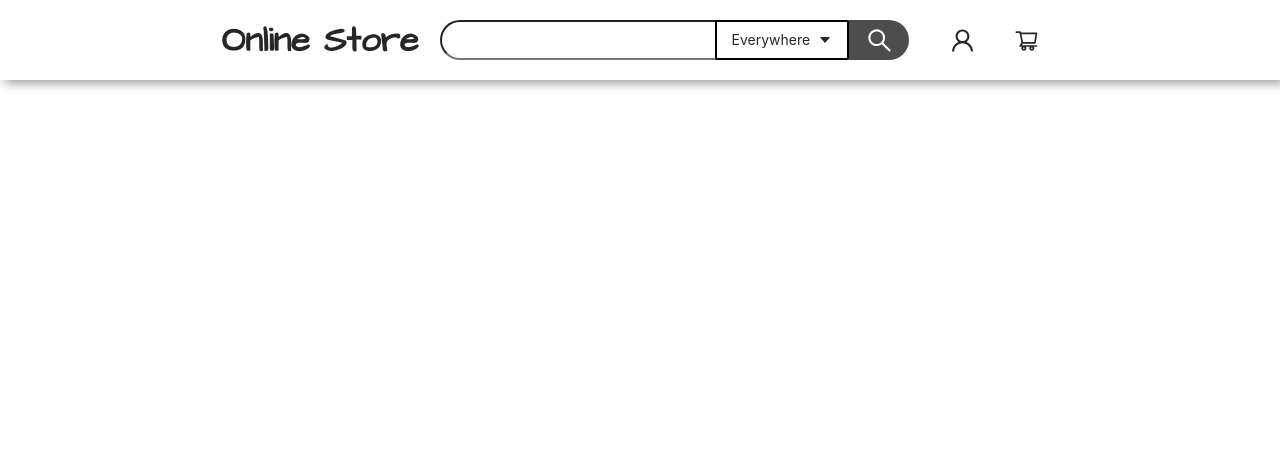
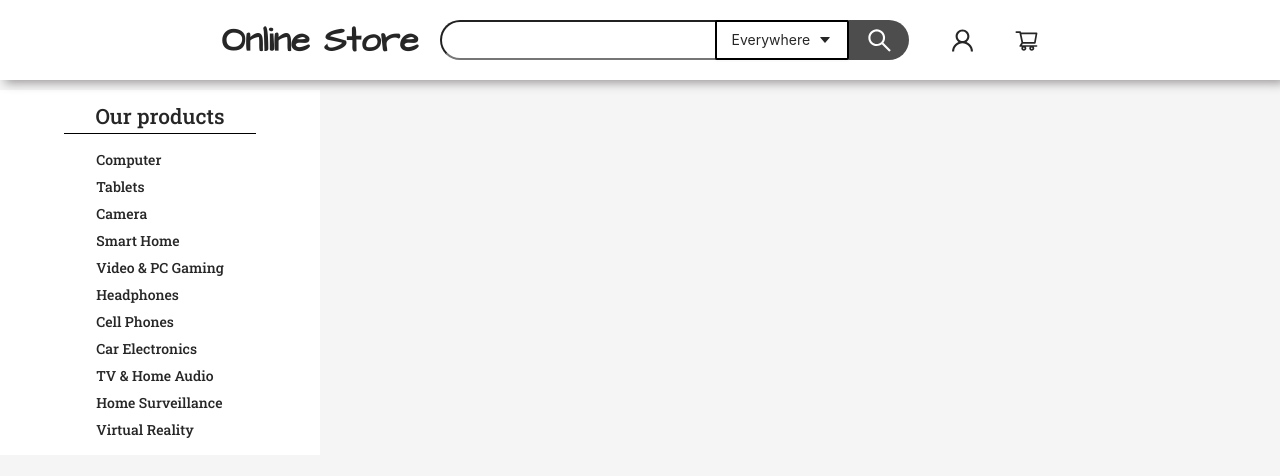
Before and after one commit to followhappyq/online-store, a React (Create React App) app in the folder client/: page / in a window 1280 px wide. Shown: the top 476 px of the page. Built offline with nearby package versions, Linux system fonts and the light colour scheme.

Commit message:
added sidemenu

```diff
--- a/client/package.json
+++ b/client/package.json
@@ -14,7 +14,8 @@
     "react-router-dom": "^5.2.0",
     "react-scripts": "3.4.1",
     "redux": "^4.0.5",
-    "sass": "^1.26.7"
+    "sass": "^1.26.7",
+    "shortid": "^2.2.15"
   },
   "scripts": {
     "start": "react-scripts start",
--- a/client/public/index.html
+++ b/client/public/index.html
@@ -29,6 +29,10 @@
       href="https://fonts.googleapis.com/css2?family=Architects+Daughter&display=swap"
       rel="stylesheet"
     />
+    <link
+      href="https://fonts.googleapis.com/css2?family=Roboto+Slab:wght@500&display=swap"
+      rel="stylesheet"
+    />
     <title>React App</title>
   </head>
   <body>
--- a/client/src/components/Header/header.scss
+++ b/client/src/components/Header/header.scss
@@ -4,8 +4,8 @@
   display: flex;
   align-items: center;
   justify-content: center;
-  position: fixed;
-  z-index: 1;
+  position: sticky;
+  top: 0;
   background-color: #fff;
   box-shadow: 5px 3px 10px rgb(155, 152, 152);
 
--- /dev/null
+++ b/client/src/components/SideMenu/SideMenu.jsx
@@ -0,0 +1,36 @@
+import React from "react"
+import shortid from "shortid"
+
+import "./sidemenu.scss"
+
+const SideMenu = () => {
+  const items = [
+    "Computer",
+    "Tablets",
+    "Camera",
+    "Smart Home",
+    "Video & PC Gaming",
+    "Headphones",
+    "Cell Phones",
+    "Car Electronics",
+    "TV & Home Audio",
+    "Home Surveillance",
+    "Virtual Reality",
+  ]
+  return (
+    <div className="side-menu">
+      <div className="side-menu__title">
+        <h2>Our products</h2>
+      </div>
+      <ul className="side-menu__list">
+        {items.map((item) => (
+          <li className="side-menu__list__item" key={shortid.generate()}>
+            {item}
+          </li>
+        ))}
+      </ul>
+    </div>
+  )
+}
+
+export default SideMenu
--- /dev/null
+++ b/client/src/components/SideMenu/sidemenu.scss
@@ -0,0 +1,29 @@
+.side-menu {
+  font-family: "Roboto Slab", serif;
+  width: 25%;
+  background-color: #fff;
+  display: flex;
+  flex-direction: column;
+  align-items: center;
+  margin-top: 10px;
+  &__title {
+    width: 60%;
+    color: darken($color: #535d91, $amount: 0);
+    border-bottom: 1px solid black;
+    display: flex;
+    justify-content: center;
+    margin: 10px;
+    h2 {
+      margin-bottom: 0;
+    }
+  }
+  &__list {
+    &__item {
+      cursor: pointer;
+      margin-top: 5px;
+      &:hover {
+        color: darken($color: #535d91, $amount: 20);
+      }
+    }
+  }
+}
--- a/client/src/components/index.js
+++ b/client/src/components/index.js
@@ -1,3 +1,4 @@
 export { default as Header } from "./Header/Header"
 export { default as DropdownMenu } from "./DropdownMenu/DropdownMenu"
 export { default as SearchParameters } from "./SearchParameters/SearchParameters"
+export { default as SideMenu } from "./SideMenu/SideMenu"
--- a/client/src/pages/Home/Home.jsx
+++ b/client/src/pages/Home/Home.jsx
@@ -1,12 +1,13 @@
 import React from "react"
 
-import { Header } from "../../components"
+import { Header, SideMenu } from "../../components"
 import "./home.scss"
 
 const Home = () => {
   return (
     <div className="wrapper">
       <Header></Header>
+      <SideMenu></SideMenu>
     </div>
   )
 }
--- a/client/src/pages/Home/home.scss
+++ b/client/src/pages/Home/home.scss
@@ -2,4 +2,6 @@
   width: 100%;
   height: 100%;
   display: flex;
+  flex-direction: column;
+  background-color: #f5f5f5;
 }
```
Also changed, not shown: 1 other file (tests, documents, lock files or other folders).
